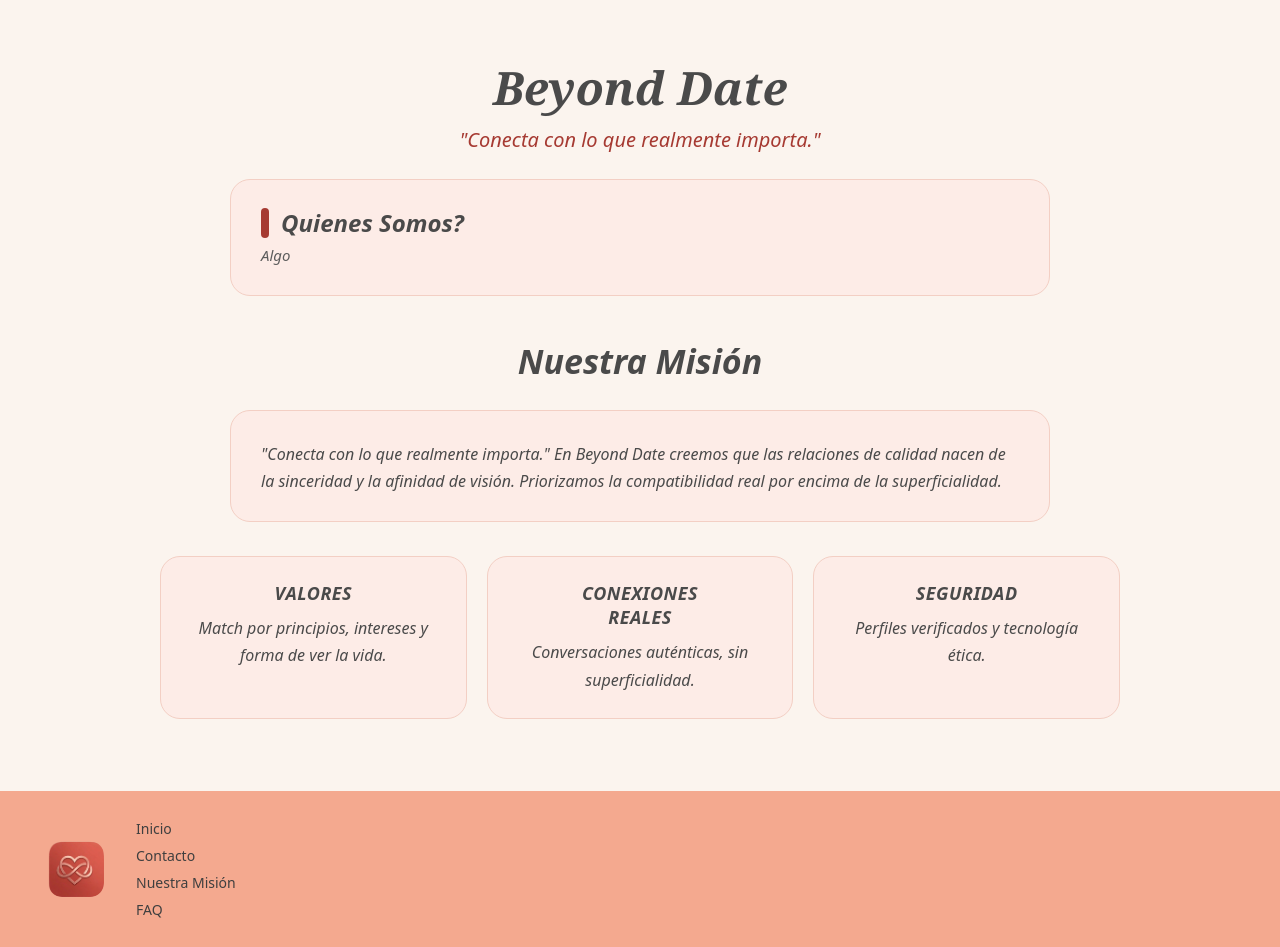
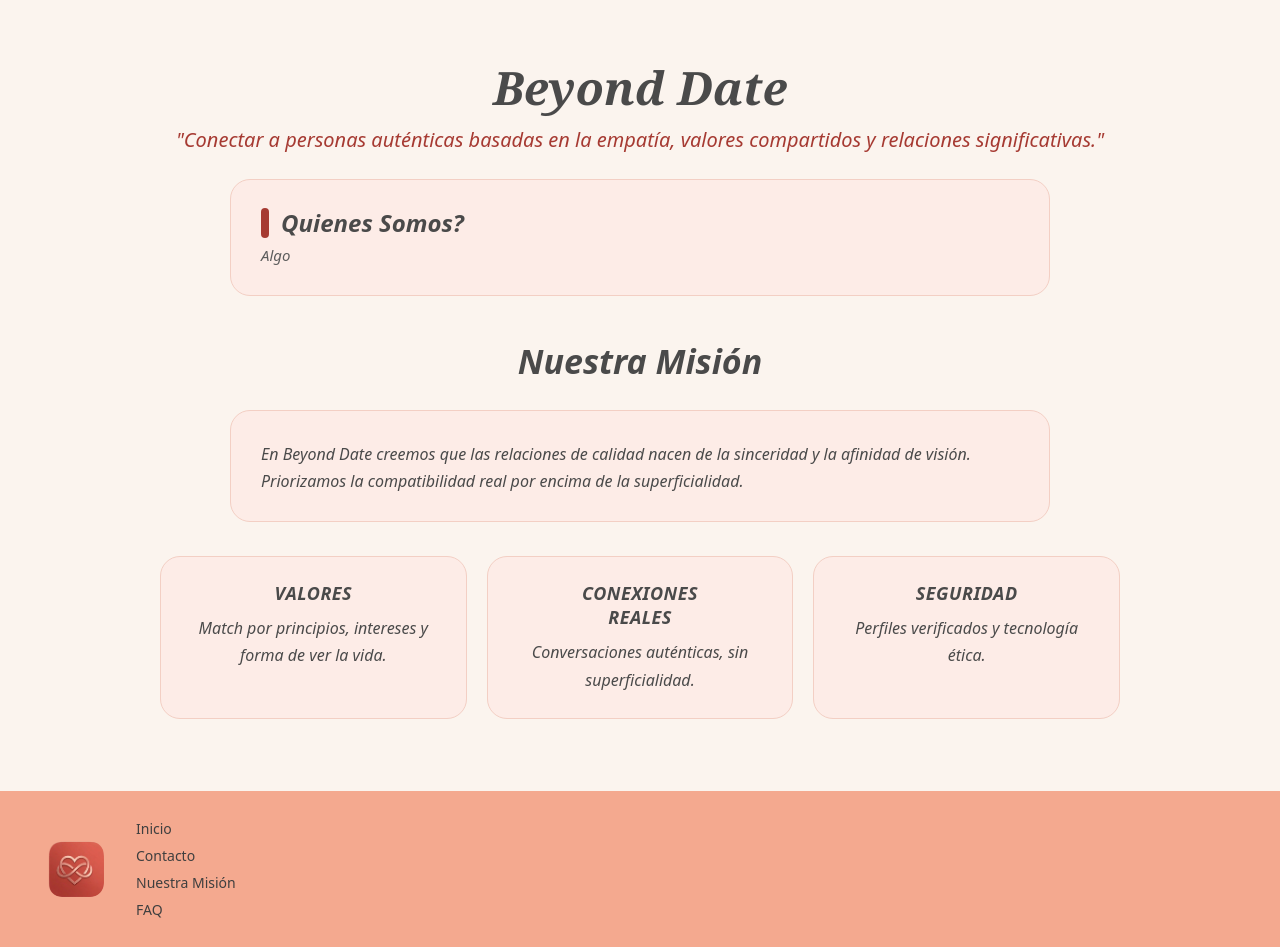
Before and after one commit to Ruka190/Proyecto-Visua, a Django app: page /nuestra-mision/ in a window 1280 px wide. Shown: the part 92-1039 px from the top of the page. Run offline with Django 5.2, Linux system fonts and the light colour scheme.

Commit message:
Mueve la cita a la cabecera de Nuestra Mision y quita la cita de la caja de mision

```diff
--- a/inicio/templates/inicio/mision.html
+++ b/inicio/templates/inicio/mision.html
@@ -113,7 +113,7 @@
     <main>
         <section class="mision">
             <h1 class="mision__title">Beyond Date</h1>
-            <p class="mision__subtitle">"Conecta con lo que realmente importa."</p>
+            <p class="mision__subtitle">"Conectar a personas auténticas basadas en la empatía, valores compartidos y relaciones significativas."</p>
 
             <!-- Contenedor 1: Quienes Somos -->
             <div class="mision__card mision__card--wide">
@@ -127,7 +127,7 @@
             <!-- Contenedor 2: Nuestra Misión -->
             <h2 class="mision__section-title">Nuestra Misión</h2>
             <div class="mision__card mision__card--wide">
-                <p class="mision__text">"Conecta con lo que realmente importa." En Beyond Date creemos que las relaciones de calidad nacen de la sinceridad y la afinidad de visión. Priorizamos la compatibilidad real por encima de la superficialidad.</p>
+                <p class="mision__text">En Beyond Date creemos que las relaciones de calidad nacen de la sinceridad y la afinidad de visión. Priorizamos la compatibilidad real por encima de la superficialidad.</p>
             </div>
 
             <!-- Pilares -->
```
